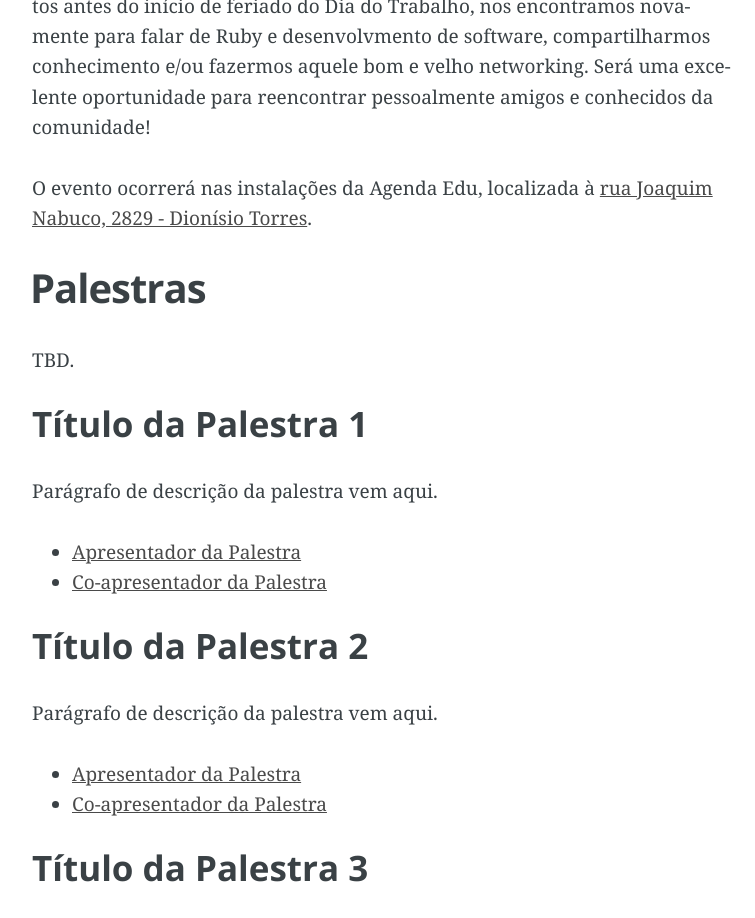
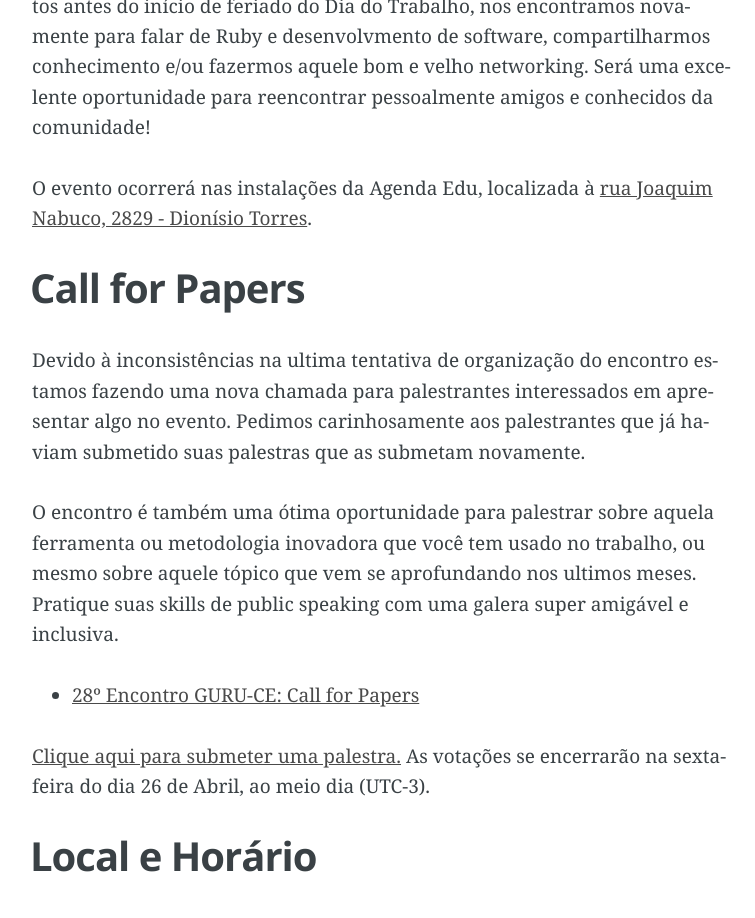
Before and after one commit to guru-ce/guru-ce.github.io, a Jekyll site: the page built from _posts/2019-05-18-28-encontro-guru-ce.md, in a window 1280 px wide and 1400 px high, scrolled down 389 px. Shown: the top 918 px of the window, without its empty margins (258-1013 px from the left). Built offline with Jekyll 4.4.1, drawn with Linux system fonts in a browser that asks for light colours; some of the changed text lies outside the part shown.

Commit message:
Ajustes na publicação do 28º Encontro GURU-CE

```diff
--- a/_posts/2019-05-18-28-encontro-guru-ce.md
+++ b/_posts/2019-05-18-28-encontro-guru-ce.md
@@ -13,9 +13,22 @@ Marquem a data! Às 7:00 PM do dia 30 de Abril - último dia do mês, momentos a
 
 O evento ocorrerá nas instalações da Agenda Edu, localizada à [rua Joaquim Nabuco, 2829 - Dionísio Torres](https://goo.gl/maps/4DiFpDY6jkA2).
 
+## Call for Papers
+
+Devido à inconsistências na ultima tentativa de organização do encontro estamos fazendo uma nova chamada para palestrantes interessados em apresentar algo no evento. Pedimos carinhosamente aos palestrantes que já haviam submetido suas palestras que as submetam novamente.
+
+O encontro é também uma ótima oportunidade para palestrar sobre aquela ferramenta ou metodologia inovadora que você tem usado no trabalho, ou mesmo sobre aquele tópico que vem se aprofundando nos ultimos meses. Pratique suas skills de public speaking com uma galera super amigável e inclusiva.
+
+- [28º Encontro GURU-CE: Call for Papers](http://call4paperz.com/events/26-encontro-guru-ce-f5db9328-e471-4846-a150-706e9e64cd75)
+
+[Clique aqui para submeter uma palestra.](http://call4paperz.com/events/26-encontro-guru-ce-f5db9328-e471-4846-a150-706e9e64cd75/proposals/new) As votações se encerrarão na sexta-feira do dia 26 de Abril, ao meio dia (UTC-3).
+
+<!--
+
 ## Palestras
 
-TBD.
+As votações para palestras foram encerradas, e as palestras selecionadas pela comunidade encontram-se a seguir:
+
 
 ### Título da Palestra 1
 
@@ -38,13 +51,15 @@ Parágrafo de descrição da palestra vem aqui.
 - [Apresentador da Palestra](http://site-do-apresentador.com)
 - [Co-apresentador da Palestra](http://site-do-co-apresentador.com)
 
+-->
+
 ## Local e Horário
 
 **Local:**
-Agenda Edu
+[Agenda Edu](https://agendaedu.com/)
 
 **Data e Horário:**
 13 de Abril de 2018, às 7:00 PM
 
 **Endereço:**
-R. Joaquim Nabuco, 2829 - Dionísio Torres, Fortaleza - CE, 60125-121
+[R. Joaquim Nabuco, 2829 - Dionísio Torres, Fortaleza - CE, 60125-121](https://goo.gl/maps/LoinqcrgmhUSPXQF9)
```
